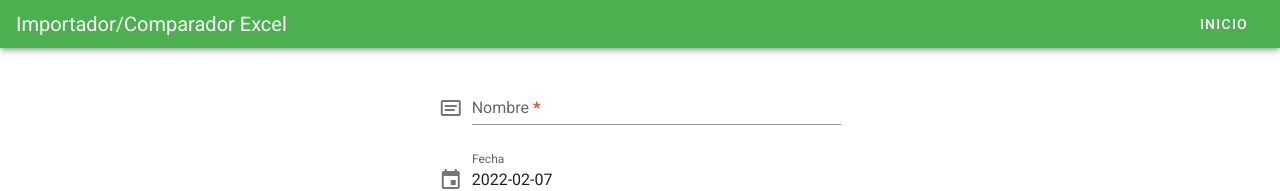
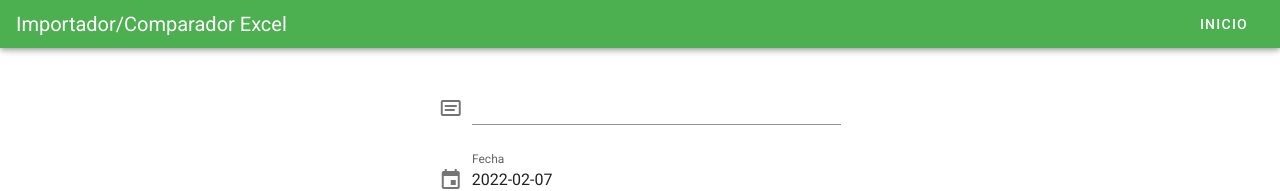
Before and after one commit to Stiggu/cf-vue-frontend, a Vue app: page /#/ in a window 1280 px wide. Shown: the top 191 px of the page. Built offline with nearby package versions, Linux system fonts and the light colour scheme.

Commit message:
Removed req

```diff
--- a/src/components/Checker.vue
+++ b/src/components/Checker.vue
@@ -42,9 +42,6 @@
               :rules="nameRules"
               required
           >
-            <template #label>
-              Nombre<span class="red--text"><strong> *</strong></span>
-            </template>
           </v-text-field>
         </v-col>
 
```
